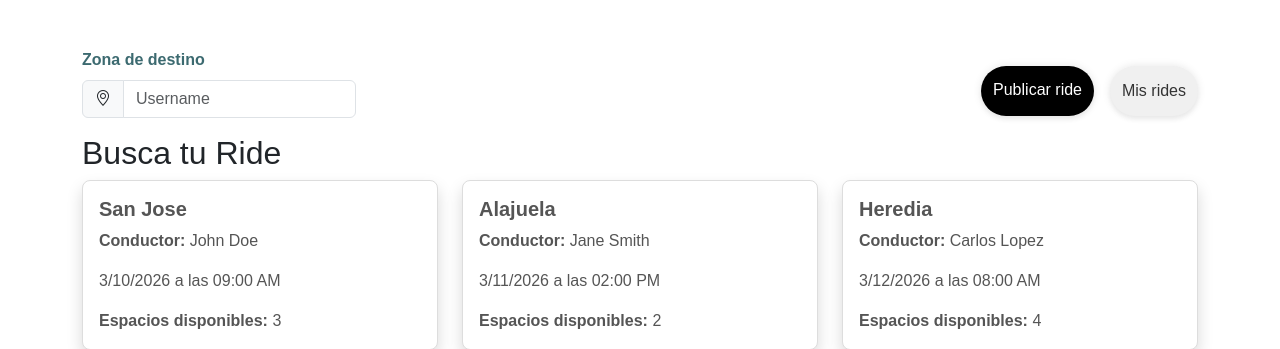
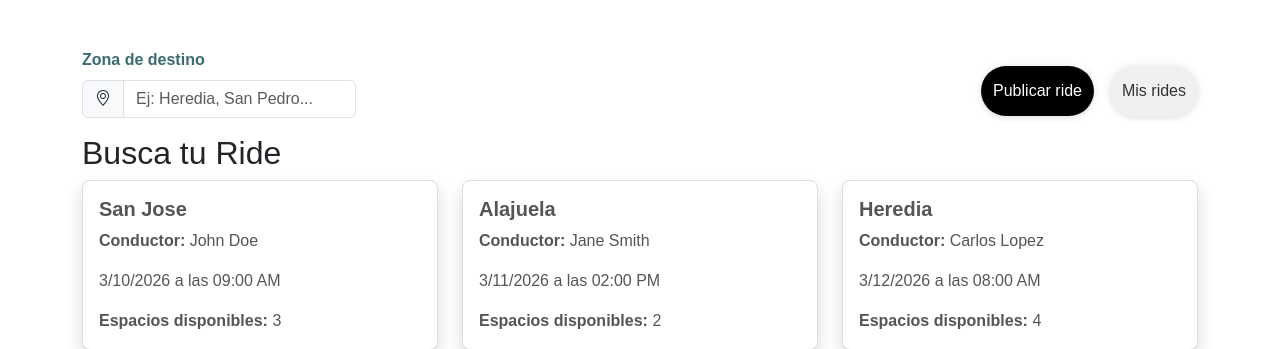
Before and after one commit to Fidelitas-Ambiente-Web-Cliente-Servidor/sc502-ln-proyecto-grupo-3-ln-2026, a PHP site: page /Pages/Home/index.html in a window 1280 px wide. Shown: the part 144-493 px from the top of the page. Run offline with PHP 8.4, Linux system fonts and the light colour scheme.

Commit message:
Cambio en el Placeholder del filtro

```diff
--- a/Pages/Home/index.html
+++ b/Pages/Home/index.html
@@ -39,9 +39,7 @@
                 <input
                   type="text"
                   class="form-control"
-                  placeholder="Username"
-                  aria-label="Username"
-                  aria-describedby="basic-addon1"
+                  placeholder="Ej: Heredia, San Pedro..."
                   id="zone"
                 />
               </div>
--- a/css/style.css
+++ b/css/style.css
@@ -64,6 +64,9 @@ form label {
   height: 50px;
   font-weight: 500;
   text-decoration: none;
+  display: flex;
+  align-items: center;
+  justify-content: center;
 }
 
 .primary {
```
Lines whose indentation alone changed are shown as unchanged.
